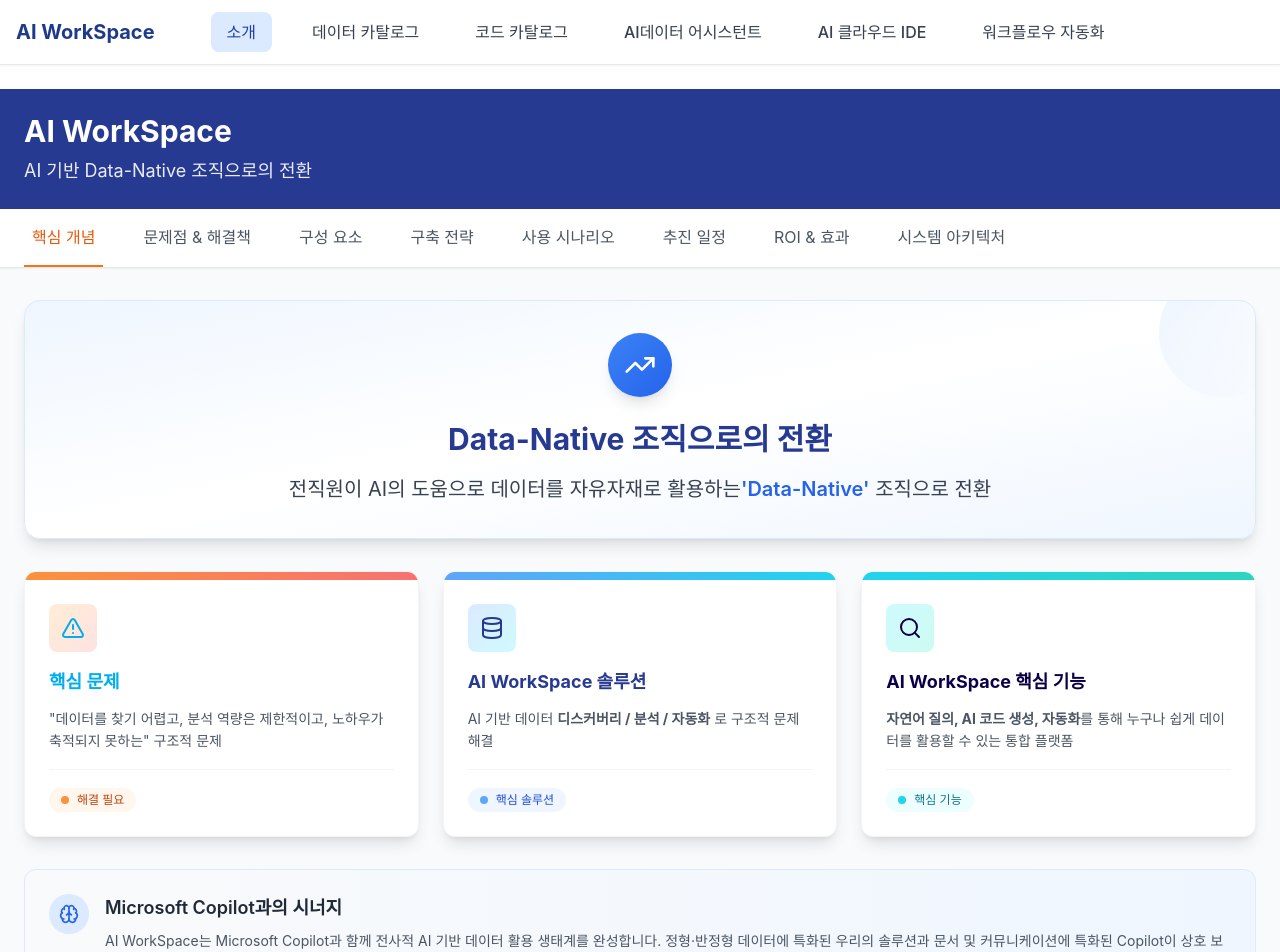
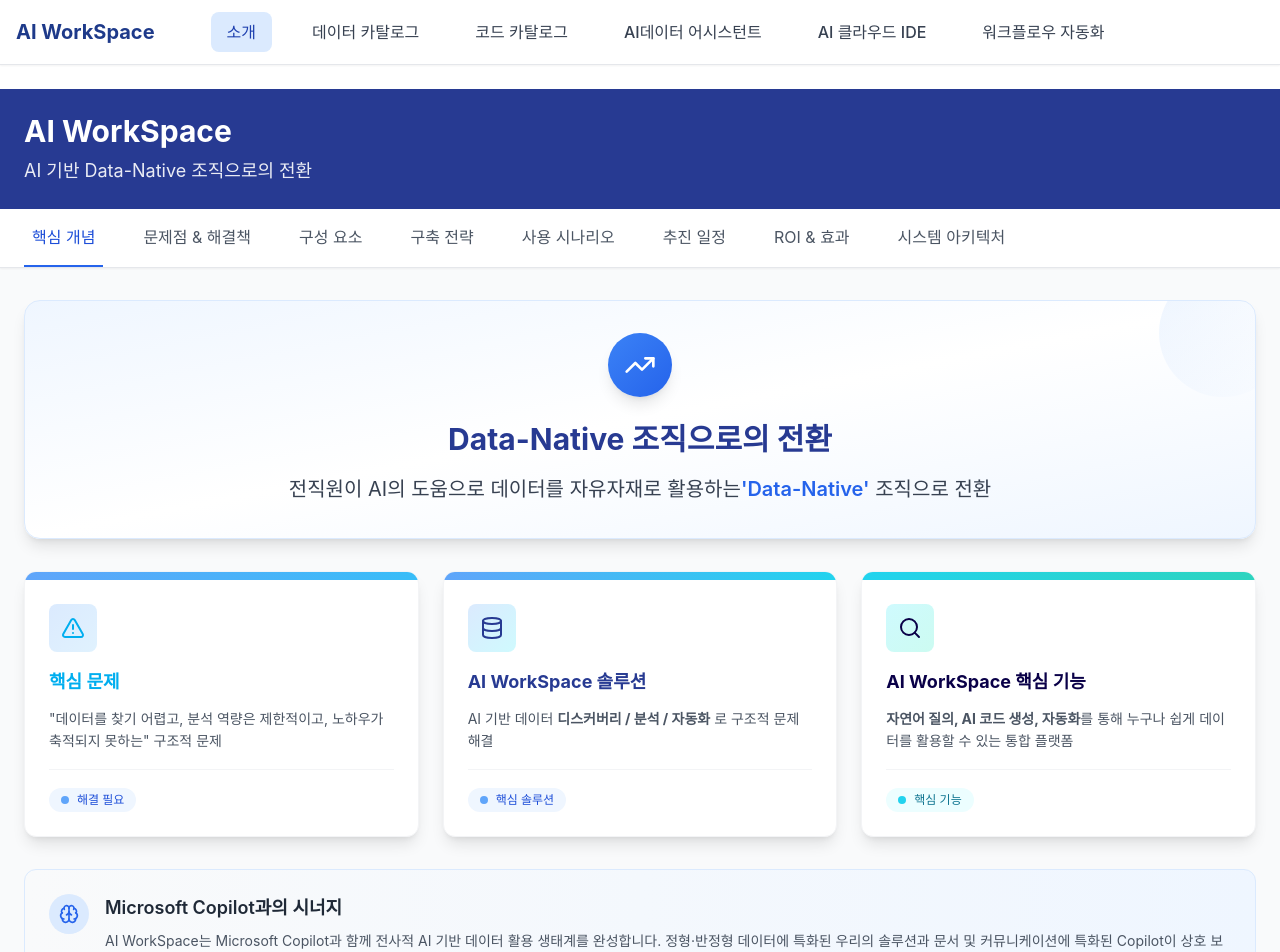
Before and after one commit to fudiso/ai_workspace, a React (Create React App) app: page / in a window 1280 px wide. Shown: the top 952 px of the page. Built offline with nearby package versions, Linux system fonts and the light colour scheme.

Commit message:
주황색 색상 대체 추가

```diff
--- a/src/App.js
+++ b/src/App.js
@@ -362,7 +362,7 @@
                 onClick={() => setActiveSection(item.id)}
                 className={`py-4 px-2 border-b-2 transition-colors ${
                   activeSection === item.id
-                    ? 'border-orange-500 text-orange-600'
+                    ? 'border-blue-600 text-blue-700'
                     : 'border-transparent text-gray-600 hover:text-gray-900'
                 }`}
               >
@@ -398,9 +398,9 @@
             <div className="grid md:grid-cols-1 lg:grid-cols-3 gap-6">
               {/* 핵심 문제의식 카드 */}
               <div className="bg-white rounded-xl shadow-lg border border-gray-100 overflow-hidden hover:shadow-xl transition-all duration-300 hover:scale-105">
-                <div className="h-2 bg-gradient-to-r from-orange-400 to-red-400"></div>
+                <div className="h-2 bg-gradient-to-r from-blue-400 to-sky-400"></div>
                 <div className="p-6">
-                  <div className="flex items-center justify-center w-12 h-12 bg-gradient-to-br from-orange-100 to-red-100 rounded-lg mb-4">
+                  <div className="flex items-center justify-center w-12 h-12 bg-gradient-to-br from-blue-100 to-sky-100 rounded-lg mb-4">
                     <AlertTriangle className="w-6 h-6" style={{ color: colors.secondary }} />
                   </div>
                   <h3 className="text-lg font-bold mb-3" style={{ color: colors.secondary }}>
@@ -410,8 +410,8 @@
                     "데이터를 찾기 어렵고, 분석 역량은 제한적이고, 노하우가 축적되지 못하는" 구조적 문제
                   </p>
                   <div className="mt-4 pt-4 border-t border-gray-100">
-                    <span className="inline-flex items-center px-3 py-1 rounded-full text-xs font-medium bg-orange-50 text-orange-700">
-                      <span className="w-2 h-2 bg-orange-400 rounded-full mr-2"></span>
+                    <span className="inline-flex items-center px-3 py-1 rounded-full text-xs font-medium bg-blue-50 text-blue-700">
+                      <span className="w-2 h-2 bg-blue-400 rounded-full mr-2"></span>
                       해결 필요
                     </span>
                   </div>
@@ -779,7 +779,7 @@
             </div>
 
             {/* Quick Win Highlight */}
-            <div className="bg-gradient-to-r from-orange-50 to-blue-50 rounded-lg p-6 border border-orange-200">
+            <div className="bg-gradient-to-r from-blue-50 to-cyan-50 rounded-lg p-6 border border-blue-200">
               <div className="flex items-center mb-3">
                 <Zap className="w-6 h-6 mr-3" style={{ color: colors.secondary }} />
                 <h3 className="text-xl font-bold" style={{ color: colors.primary }}>Quick-Win 전략</h3>
```
